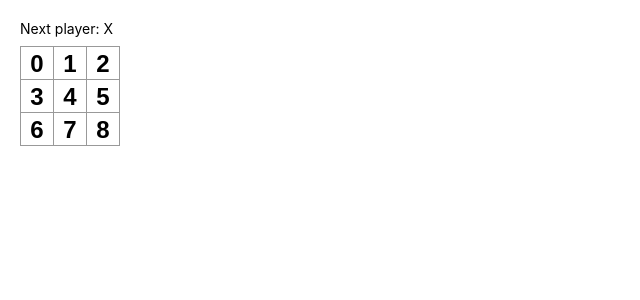
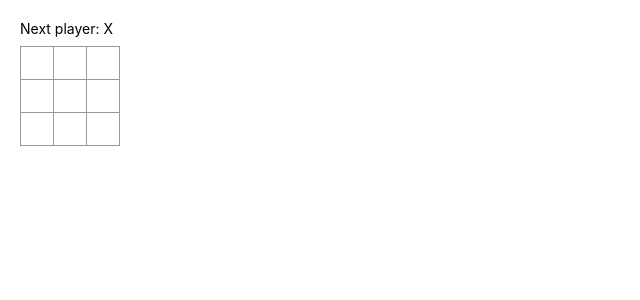
Before and after one commit to yoshikouki/react-tutorial, a React (Create React App) app: page / in a window 1280 px wide. Shown: the top 300 px of the page, without its empty margins (0-640 px from the left). Built offline with nearby package versions, Linux system fonts and the light colour scheme.

Commit message:
update/ クリックでXを代入する機能を実装

```diff
--- a/src/index.js
+++ b/src/index.js
@@ -3,10 +3,20 @@
 import './index.css';
 
 class Square extends React.Component {
+  constructor(props) {
+    super(props);
+    this.state = {
+      value: null,
+    };
+  }
+
   render() {
     return (
-      <button className="square" onClick={() => alert('click')}>
-        {this.props.value}
+      <button
+        className="square"
+        onClick={ () => this.setState({ value: 'X' }) }
+      >
+        {this.state.value}
       </button>
     );
   }
```
